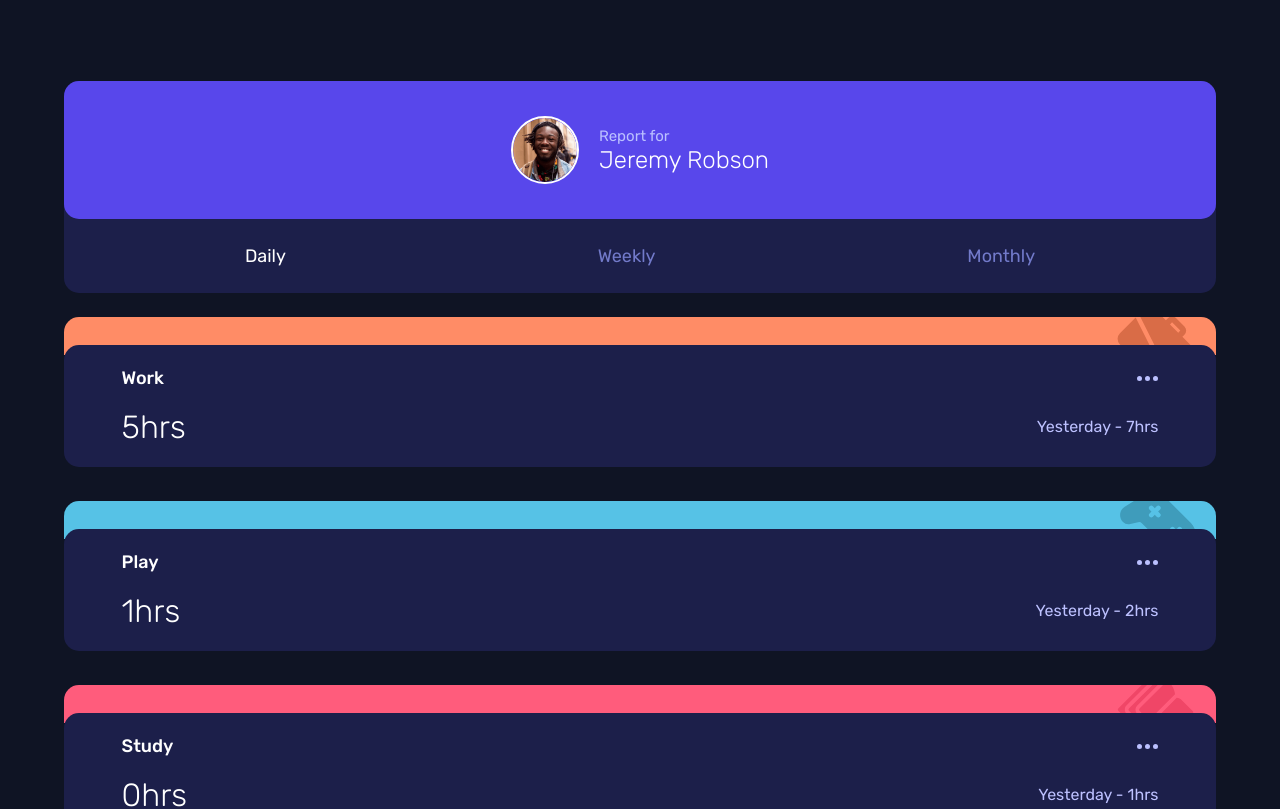
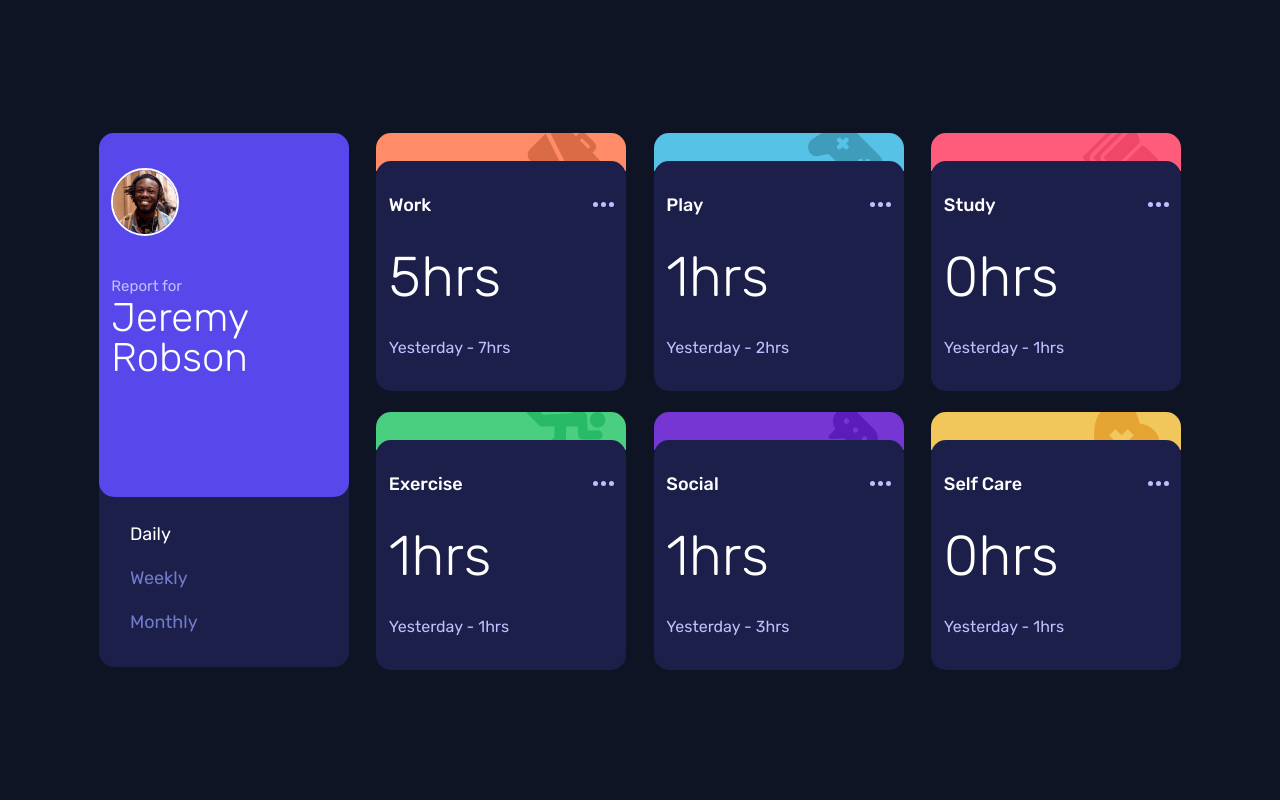
Before and after one commit to shivjoshi1996/time-tracking-dashboard-react, a React (Create React App) app: page / in a window 1280 px wide. Shown: the top 809 px of the page. Built offline with nearby package versions, Linux system fonts and the light colour scheme.

Commit message:
Finish desktop styling

```diff
--- a/src/App.js
+++ b/src/App.js
@@ -5,12 +5,6 @@ import { GlobalStyles } from './components/styles/GlobalStyles';
 const theme = {
   colors: {
     primary: 'hsl(246, 80%, 60%)',
-    work: 'hsl(15, 100%, 70%)',
-    play: 'hsl(195, 74%, 62%)',
-    study: 'hsl(348, 100%, 68%)',
-    exercise: 'hsl(145, 58%, 55%)',
-    social: 'hsl(264, 64%, 52%)',
-    selfCare: 'hsl(43, 84%, 65%)',
     background: 'hsl(226, 43%, 10%)',
     card: 'hsl(235, 46%, 20%)',
     hover: 'hsl(235, 45%, 61%)',
--- a/src/components/Dashboard.js
+++ b/src/components/Dashboard.js
@@ -7,6 +7,17 @@ const StyledDashboardGrid = styled.div`
   display: grid;
   grid-row-gap: 1.5rem;
   padding: 5.0625rem 0px;
+
+  @media (min-width: 768px) {
+    grid-template-areas:
+      'profilecard timecard timecard timecard'
+      'profilecard timecard timecard timecard';
+    grid-template-columns: 1fr 1fr 1fr 1fr;
+    grid-template-rows: 255px 255px;
+    align-items: stretch;
+    max-width: 1110px;
+    margin: 0 auto;
+  }
 `;
 
 export default function Dashboard() {
@@ -30,26 +41,8 @@ export default function Dashboard() {
     getData();
   }, []);
 
-  // useEffect(() => {
-  //   switch (timeFilter) {
-  //     case 'daily':
-  //       setTimeframe('Yesterday');
-  //       break;
-  //     case 'weekly':
-  //       setTimeframe('Last Week');
-  //       break;
-  //     case 'monthly':
-  //       setTimeframe('Last Month');
-  //       break;
-  //     default:
-  //       setTimeframe('Yesterday');
-  //   }
-  // }, [timeFilter]);
-
   const filteredData = data.map((item) => {
     const newObject = {};
-    // newArray.push(item.title);
-    // newArray.push(item.timeframes[`${timeFilter}`]);
     newObject.title = item.title;
     newObject[timeFilter] = item.timeframes[`${timeFilter}`];
     return newObject;
--- a/src/components/Page.js
+++ b/src/components/Page.js
@@ -4,6 +4,13 @@ import Dashboard from './Dashboard';
 const StyledPage = styled.main`
   min-height: 100vh;
   background-color: ${({ theme }) => theme.colors.background};
+
+  @media (min-width: 768px) {
+    display: flex;
+    flex-direction: column;
+    align-content: center;
+    justify-content: center;
+  }
 `;
 
 export default function Page() {
--- a/src/components/ProfileCard.js
+++ b/src/components/ProfileCard.js
@@ -5,6 +5,10 @@ const CardContainer = styled.div`
   margin: 0 auto;
   background-color: ${(props) => props.theme.colors.card};
   border-radius: 15px;
+
+  @media (min-width: 768px) {
+    grid-area: profilecard;
+  }
 `;
 
 const CardProfileContainer = styled.div`
@@ -14,6 +18,13 @@ const CardProfileContainer = styled.div`
   border-radius: 15px;
   padding: 35px 5%;
   justify-content: center;
+
+  @media (min-width: 768px) {
+    flex-direction: column;
+    align-items: flex-start;
+    justify-content: flex-start;
+    height: 55%;
+  }
 
   img {
     height: 64px;
@@ -27,10 +38,18 @@ const CardProfileContainer = styled.div`
     font-size: 15px;
     color: rgba(187, 192, 255, 1);
     margin-bottom: 4px;
+
+    @media (min-width: 768px) {
+      padding-top: 2.6875rem;
+    }
   }
   h2 {
     font-size: 1.5rem;
     font-weight: 300;
+
+    @media (min-width: 768px) {
+      font-size: 2.5rem;
+    }
   }
 `;
 
@@ -43,6 +62,11 @@ const CardProfileButtonsContainer = styled.div`
   display: flex;
   padding: 25px;
   justify-content: space-around;
+
+  @media (min-width: 768px) {
+    flex-direction: column;
+    align-items: flex-start;
+  }
 `;
 
 const TimeButton = styled.button`
@@ -56,6 +80,10 @@ const TimeButton = styled.button`
 
   &:hover {
     color: white;
+  }
+
+  @media (min-width: 768px) {
+    padding-bottom: 1.3125rem;
   }
 `;
 
--- a/src/components/TimeCard.js
+++ b/src/components/TimeCard.js
@@ -27,9 +27,18 @@ const StyledTimeCardBottomContainer = styled.div`
   bottom: 0;
   transform: translateY(-10px);
 
+  @media (min-width: 768px) {
+    min-height: 90%;
+  }
+
   h2 {
     font-weight: 300;
     font-size: 2rem;
+
+    @media (min-width: 768px) {
+      grid-area: hours;
+      font-size: 3.5rem;
+    }
   }
 
   img {
@@ -45,6 +54,13 @@ const StyledTimeCardContent = styled.div`
   align-content: space-evenly;
   align-items: center;
   height: 100%;
+
+  @media (min-width: 768px) {
+    grid-template-areas:
+      'title elipsis'
+      'hours hours'
+      'previous previous';
+  }
 `;
 
 const StyledTitle = styled.p`
@@ -55,6 +71,11 @@ const StyledTitle = styled.p`
 const StyledPreviousHours = styled.p`
   text-align: right;
   color: ${({ theme }) => theme.colors.accent};
+
+  @media (min-width: 768px) {
+    grid-area: previous;
+    text-align: left;
+  }
 `;
 
 export default function TimeCard({ title, current, previous, timeframe }) {
```
